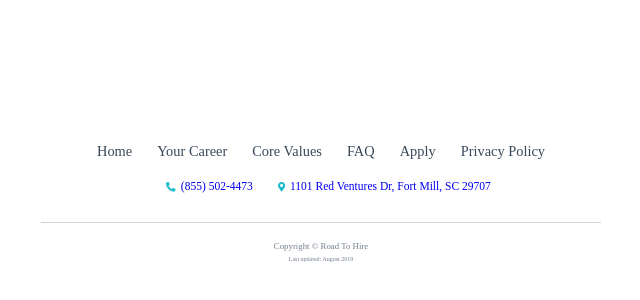
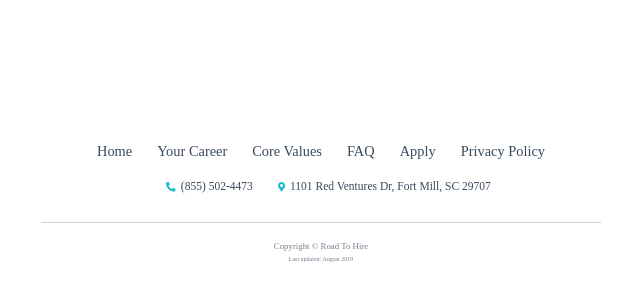
Before and after one commit to Tivler/roadtohire-clone, a React (Create React App) app: page / in a window 1280 px wide. Shown: the part 923-1223 px from the top of the page, without its empty margins (319-959 px from the left). Built offline with nearby package versions, Linux system fonts and the light colour scheme.

Commit message:
added fix for color of links in footer

```diff
--- a/src/components/core/AppFooter/_AppFooter.scss
+++ b/src/components/core/AppFooter/_AppFooter.scss
@@ -108,6 +108,7 @@
         &__label {
             font-size: .6em;
             padding: 5px;
+            color:rgba(8,27,51,.8);
         }
     }
 }
```
